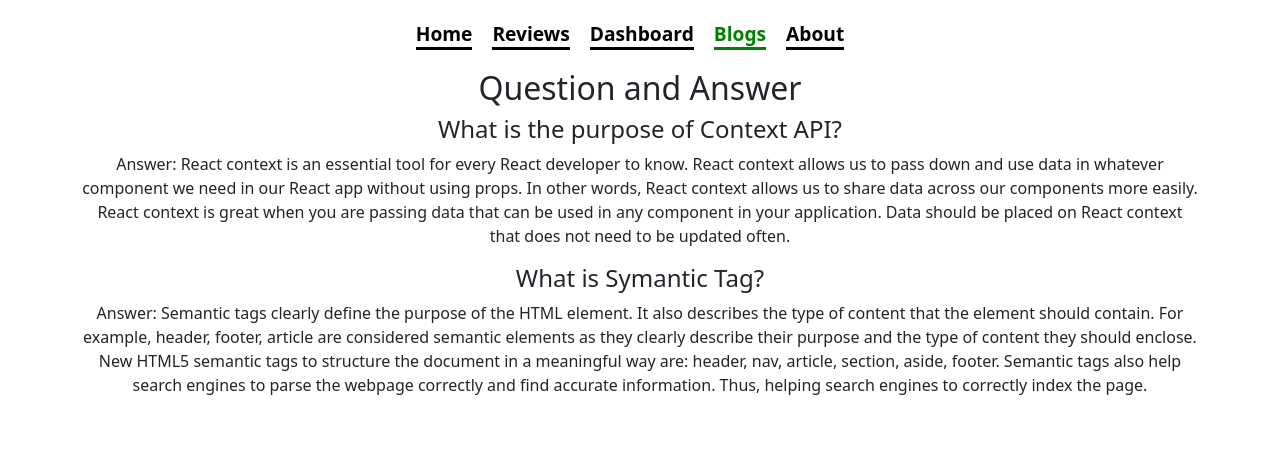
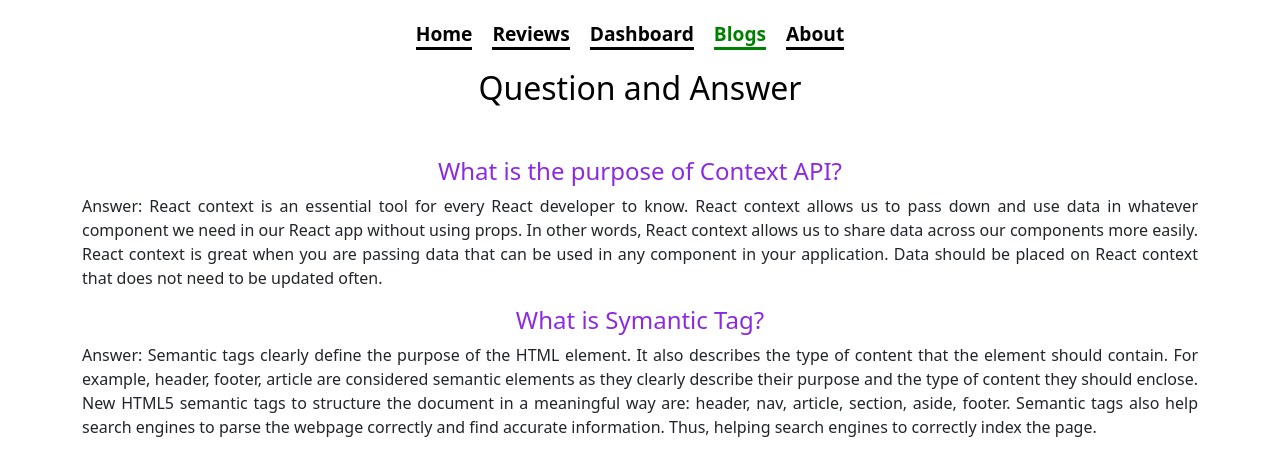
Before and after one commit to gandib/tech-review-site, a React (Create React App) app: page /blogs in a window 1280 px wide. Shown: the top 476 px of the page. Built offline with nearby package versions, Linux system fonts and the light colour scheme.

Commit message:
Blogs page is donne

```diff
--- a/src/components/Blogs/Blogs.css
+++ b/src/components/Blogs/Blogs.css
@@ -0,0 +1,12 @@
+.blog-header {
+    color: black;
+    margin-bottom: 50px;
+}
+
+.blog-question {
+    color: blueviolet;
+}
+
+.blog-text {
+    text-align: justify;
+}
--- a/src/components/Blogs/Blogs.js
+++ b/src/components/Blogs/Blogs.js
@@ -4,13 +4,13 @@ import './Blogs.css';
 const Blogs = () => {
     return (
         <div>
-            <h2>Question and Answer</h2>
+            <h2 className='blog-header'>Question and Answer</h2>
             <div className='container'>
-                <h4>What is the purpose of Context API?</h4>
-                <p>Answer: React context is an essential tool for every React developer to know. React context allows us to pass down and use data in whatever component we need in our React app without using props. In other words, React context allows us to share data across our components more easily. React context is great when you are passing data that can be used in any component in your application. Data should be placed on React context that does not need to be updated often.</p>
+                <h4 className='blog-question'>What is the purpose of Context API?</h4>
+                <p className='blog-text'>Answer: React context is an essential tool for every React developer to know. React context allows us to pass down and use data in whatever component we need in our React app without using props. In other words, React context allows us to share data across our components more easily. React context is great when you are passing data that can be used in any component in your application. Data should be placed on React context that does not need to be updated often.</p>
 
-                <h4>What is Symantic Tag?</h4>
-                <p>Answer: Semantic tags clearly define the purpose of the HTML element. It also describes the type of content that the element should contain. For example, header, footer, article are considered semantic elements as they clearly describe their purpose and the type of content they should enclose.
+                <h4 className='blog-question'>What is Symantic Tag?</h4>
+                <p className='blog-text'>Answer: Semantic tags clearly define the purpose of the HTML element. It also describes the type of content that the element should contain. For example, header, footer, article are considered semantic elements as they clearly describe their purpose and the type of content they should enclose.
                     New HTML5 semantic tags to structure the document in a meaningful way are: header, nav, article, section, aside, footer. Semantic tags also help search engines to parse the webpage correctly and find accurate information. Thus, helping search engines to correctly index the page. </p>
             </div>
         </div>
```
